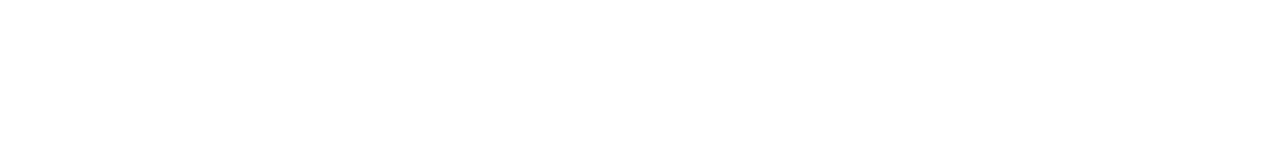
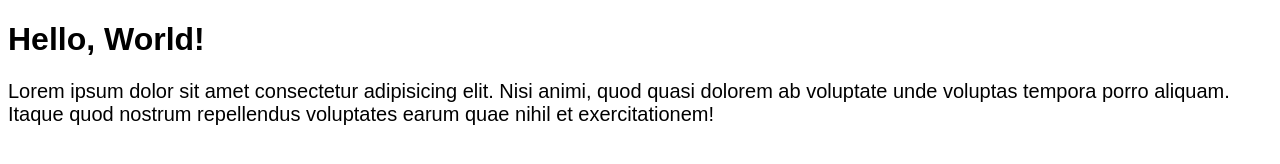
Before and after one commit to sabbath1976/site-project, a plain HTML site: page index.html in a window 1280 px wide. Drawn offline with Linux system fonts and the light colour scheme.

Commit message:
Main page

```diff
--- a/css/style.css
+++ b/css/style.css
@@ -0,0 +1,8 @@
+h1,
+p {
+    font-family: Arial;
+}
+
+p {
+    font-size: 20px;
+}
--- a/index.html
+++ b/index.html
@@ -7,5 +7,13 @@
         <title>My site</title>
     </head>
 
-    <body></body>
+    <body>
+        <h1>Hello, World!</h1>
+        <p>
+            Lorem ipsum dolor sit amet consectetur adipisicing elit. Nisi animi,
+            quod quasi dolorem ab voluptate unde voluptas tempora porro aliquam.
+            Itaque quod nostrum repellendus voluptates earum quae nihil et
+            exercitationem!
+        </p>
+    </body>
 </html>
```
